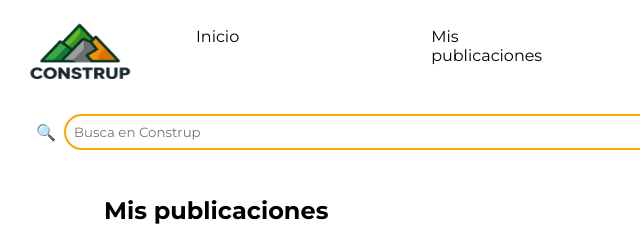
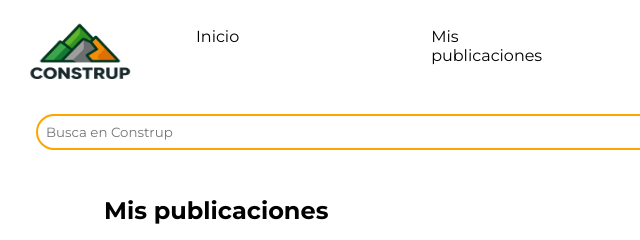
Before and after one commit to ninminnin/Construp, a website: page publicaciones.html in a window 1280 px wide. Shown: the top 240 px of the page, 0-640 px from the left. Drawn offline with Linux system fonts and the light colour scheme.

Commit message:
Update publicaciones.html

```diff
--- a/publicaciones.html
+++ b/publicaciones.html
@@ -45,7 +45,7 @@
     </nav>
     <nav class="buscador-general">
       <div class="barra">
-        <span class="icon">🔍️</span>
+
         <input type="text" placeholder="Busca en Construp" />
         <button class="filter-btn">
           <img
```
